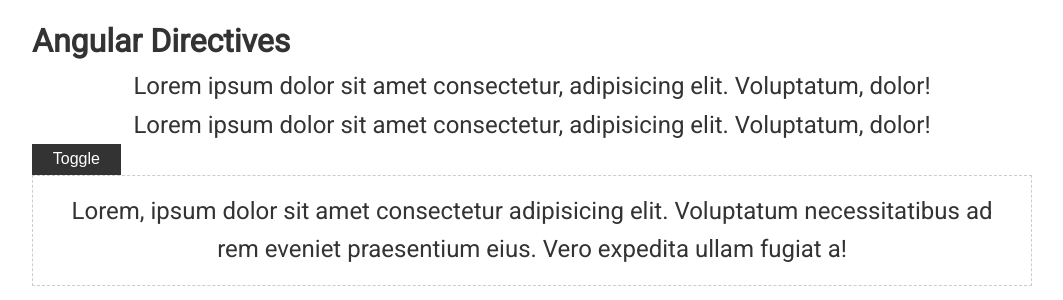
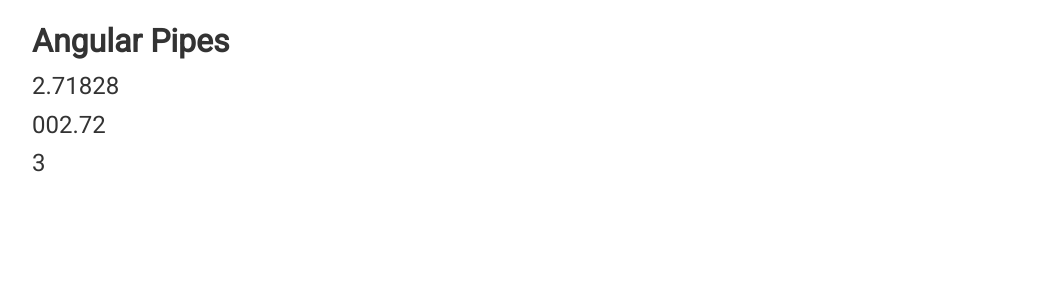
Before and after one commit to Arafatik/Angular-essential, an Angular app: page / in a window 1280 px wide. Shown: the top 300 px of the page, without its empty margins (108-1171 px from the left). Built offline with nearby package versions, Linux system fonts and the light colour scheme.

Commit message:
number-pipe

```diff
--- a/src/app/app.component.html
+++ b/src/app/app.component.html
@@ -1,55 +1,6 @@
 <div class="container">
-  <h1>Angular Directives</h1>
-
-  <p
-    [appStyle]="'red'"
-    [dStyles]="{ border: '1px solid blue', borderRadius: '5px' }"
-  >
-    Lorem ipsum dolor sit amet consectetur, adipisicing elit. Voluptatum, dolor!
-  </p>
-
-  <p
-    [appStyle]="'blue'"
-    [dStyles]="{ border: '1px solid red', borderRadius: '15px' }"
-  >
-    Lorem ipsum dolor sit amet consectetur, adipisicing elit. Voluptatum, dolor!
-  </p>
-
-  <button class="btn" (click)="isVisible = !isVisible">Toggle</button>
-
-  <!--<div *ngIf="isVisible" class="wrap">
-    <p>
-      Lorem, ipsum dolor sit amet consectetur adipisicing elit. Voluptatum
-      necessitatibus ad rem eveniet praesentium eius. Vero expedita ullam fugiat
-      a!
-    </p>
-  </div>-->
-
-  <!--<ng-template [ngIf]="isVisible">
-    <div class="wrap">
-      <p>
-        Lorem, ipsum dolor sit amet consectetur adipisicing elit. Voluptatum
-        necessitatibus ad rem eveniet praesentium eius. Vero expedita ullam
-        fugiat a!
-      </p>
-    </div>
-  </ng-template>-->
-
-  <!--<div class="wrap" *appIfnot="!isVisible">
-    <p>
-      Lorem, ipsum dolor sit amet consectetur adipisicing elit. Voluptatum
-      necessitatibus ad rem eveniet praesentium eius. Vero expedita ullam fugiat
-      a!
-    </p>
-  </div>-->
-
-  <ng-template [appIfnot]="!isVisible">
-    <div class="wrap">
-      <p>
-        Lorem, ipsum dolor sit amet consectetur adipisicing elit. Voluptatum
-        necessitatibus ad rem eveniet praesentium eius. Vero expedita ullam
-        fugiat a!
-      </p>
-    </div>
-  </ng-template>
+  <h1>Angular Pipes</h1>
+  <p>{{ e | number : "1.1-5" }}</p>
+  <p>{{ e | number : "3.1-2" }}</p>
+  <p>{{ e | number : "1.0-0" }}</p>
 </div>
--- a/src/app/app.component.scss
+++ b/src/app/app.component.scss
@@ -1,9 +1,3 @@
 p {
   font-size: 1.5rem;
-  text-align: center;
 }
-
-.wrap {
-  border: 1px dashed #ccc;
-  padding: 1rem;
-}
--- a/src/app/app.component.ts
+++ b/src/app/app.component.ts
@@ -6,5 +6,5 @@
   styleUrls: ["./app.component.scss"],
 })
 export class AppComponent {
-  isVisible = true;
+  e: number = Math.E;
 }
--- a/src/app/app.module.ts
+++ b/src/app/app.module.ts
@@ -2,10 +2,8 @@
 import { BrowserModule } from "@angular/platform-browser";
 import { FormsModule } from "@angular/forms";
 import { NgModule } from "@angular/core";
-import { StyleDirective } from "./directives/style.directive";
-import { IfnotDirective } from './directives/ifnot.directive';
 @NgModule({
-  declarations: [AppComponent, StyleDirective, IfnotDirective],
+  declarations: [AppComponent],
   imports: [BrowserModule, FormsModule],
   providers: [],
   bootstrap: [AppComponent],
```
